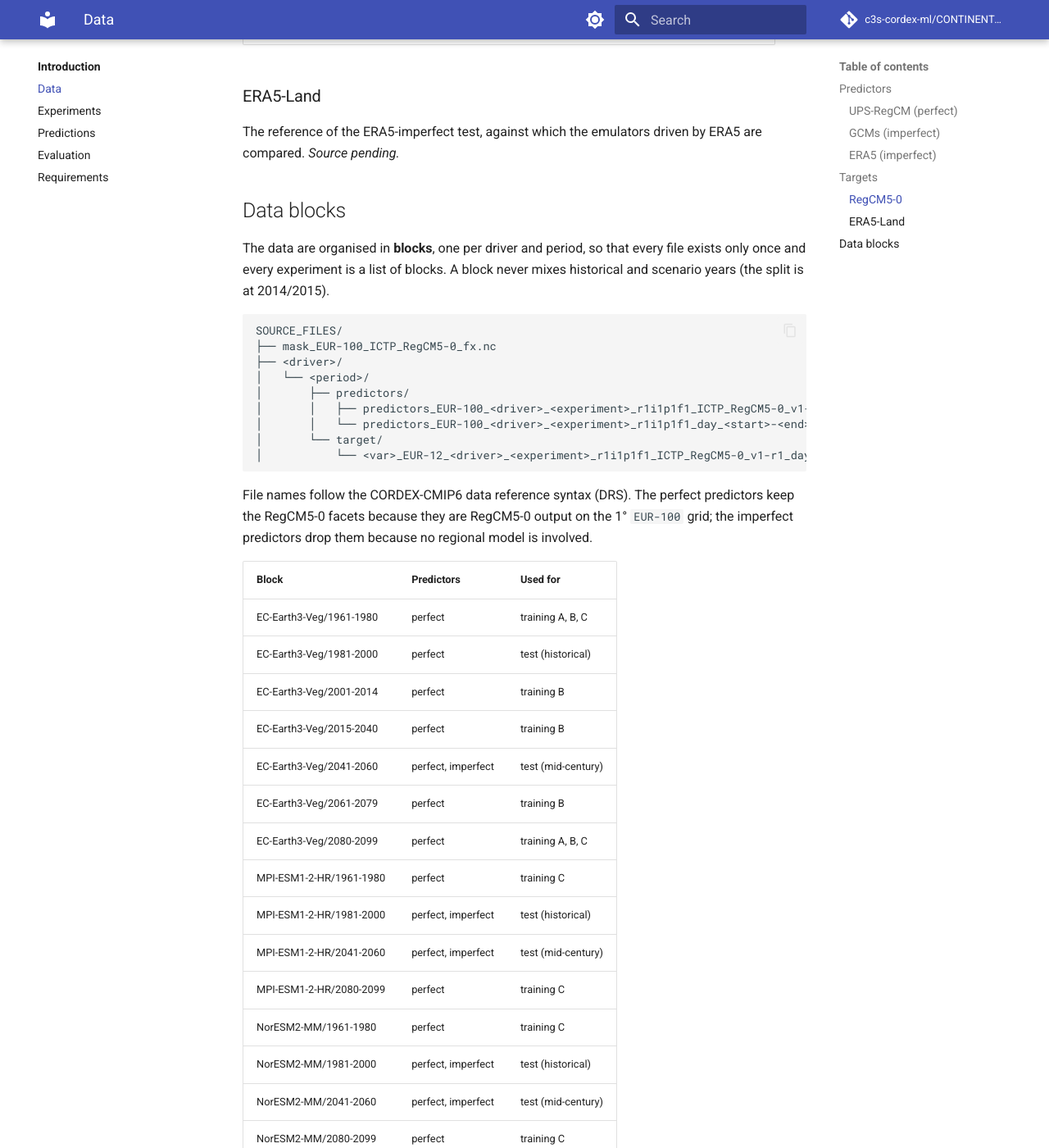
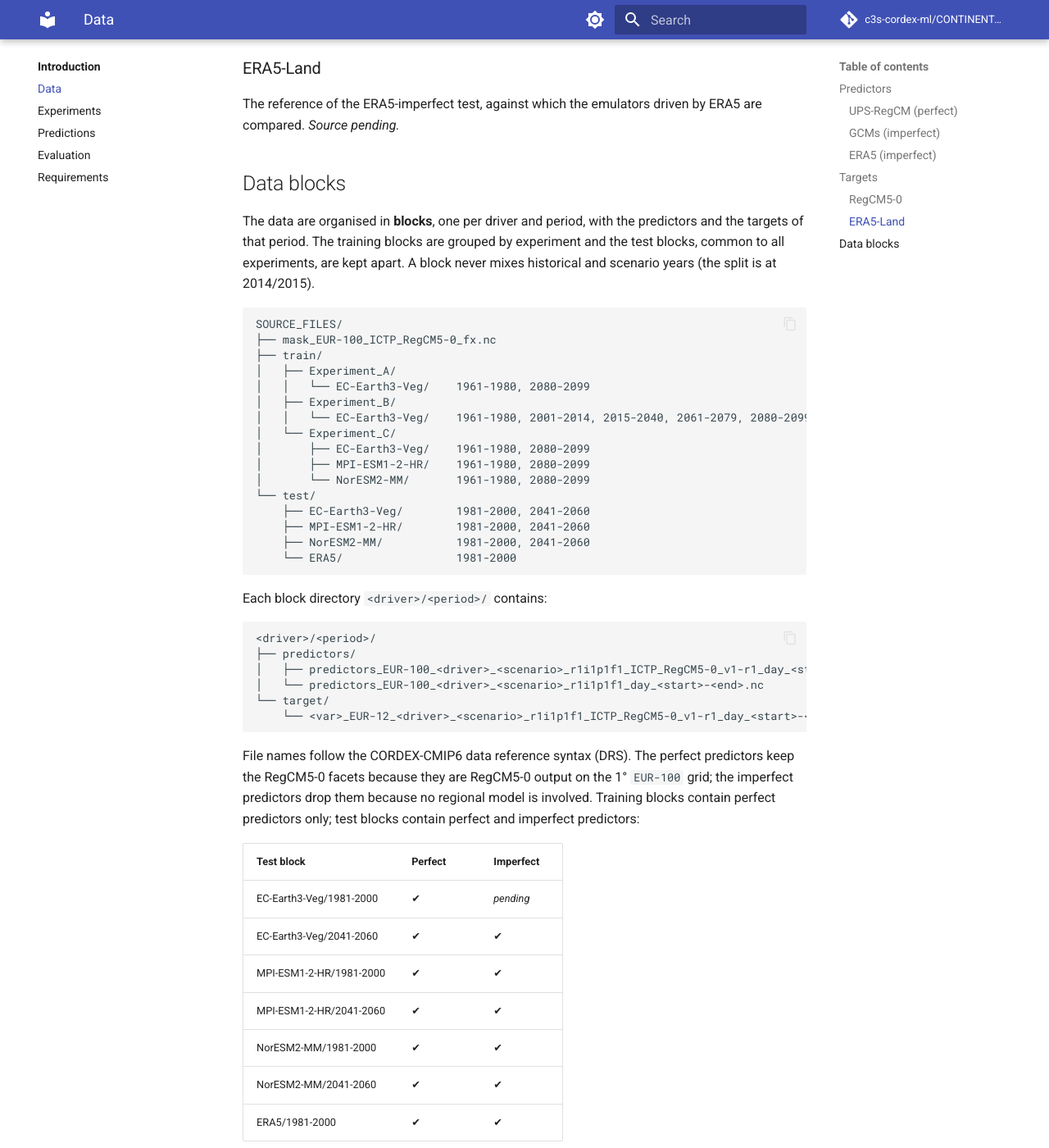
Before and after one commit to c3s-cordex-ml/CONTINENTAL-BENCH, an MkDocs documentation site: the page built from docs/introduction/data.md, in a window 1280 px wide and 1400 px high, scrolled down 2296 px. Shown: the whole window at 82% size. Built offline with MkDocs 1.6.1 and Material for MkDocs 9.7.7, drawn with Linux system fonts in a browser that asks for light colours; comment, search, counter and statistics services are not loaded; some of the changed text lies outside the part shown.

Commit message:
docs updated

````diff
--- a/docs/introduction/data.md
+++ b/docs/introduction/data.md
@@ -64,41 +64,50 @@ The reference of the ERA5-imperfect test, against which the emulators driven by
 
 ## Data blocks
 
-The data are organised in **blocks**, one per driver and period, so that every file exists only once and every experiment
-is a list of blocks. A block never mixes historical and scenario years (the split is at 2014/2015).
+The data are organised in **blocks**, one per driver and period, with the predictors and the targets of that period. The
+training blocks are grouped by experiment and the test blocks, common to all experiments, are kept apart. A block never mixes
+historical and scenario years (the split is at 2014/2015).
 
 ```
 SOURCE_FILES/
 ├── mask_EUR-100_ICTP_RegCM5-0_fx.nc
-├── <driver>/
-│   └── <period>/
-│       ├── predictors/
-│       │   ├── predictors_EUR-100_<driver>_<experiment>_r1i1p1f1_ICTP_RegCM5-0_v1-r1_day_<start>-<end>.nc   # perfect
-│       │   └── predictors_EUR-100_<driver>_<experiment>_r1i1p1f1_day_<start>-<end>.nc                       # imperfect
-│       └── target/
-│           └── <var>_EUR-12_<driver>_<experiment>_r1i1p1f1_ICTP_RegCM5-0_v1-r1_day_<start>-<end>.nc        # one per variable
+├── train/
+│   ├── Experiment_A/
+│   │   └── EC-Earth3-Veg/    1961-1980, 2080-2099
+│   ├── Experiment_B/
+│   │   └── EC-Earth3-Veg/    1961-1980, 2001-2014, 2015-2040, 2061-2079, 2080-2099
+│   └── Experiment_C/
+│       ├── EC-Earth3-Veg/    1961-1980, 2080-2099
+│       ├── MPI-ESM1-2-HR/    1961-1980, 2080-2099
+│       └── NorESM2-MM/       1961-1980, 2080-2099
+└── test/
+    ├── EC-Earth3-Veg/        1981-2000, 2041-2060
+    ├── MPI-ESM1-2-HR/        1981-2000, 2041-2060
+    ├── NorESM2-MM/           1981-2000, 2041-2060
+    └── ERA5/                 1981-2000
+```
+
+Each block directory `<driver>/<period>/` contains:
+
+```
+<driver>/<period>/
+├── predictors/
+│   ├── predictors_EUR-100_<driver>_<scenario>_r1i1p1f1_ICTP_RegCM5-0_v1-r1_day_<start>-<end>.nc   # perfect
+│   └── predictors_EUR-100_<driver>_<scenario>_r1i1p1f1_day_<start>-<end>.nc                       # imperfect (test blocks)
+└── target/
+    └── <var>_EUR-12_<driver>_<scenario>_r1i1p1f1_ICTP_RegCM5-0_v1-r1_day_<start>-<end>.nc        # one per variable
 ```
 
 File names follow the CORDEX-CMIP6 data reference syntax (DRS). The perfect predictors keep the RegCM5-0 facets because they are
-RegCM5-0 output on the 1° `EUR-100` grid; the imperfect predictors drop them because no regional model is involved.
+RegCM5-0 output on the 1° `EUR-100` grid; the imperfect predictors drop them because no regional model is involved. Training
+blocks contain perfect predictors only; test blocks contain perfect and imperfect predictors:
 
-| Block | Predictors | Used for |
+| Test block | Perfect | Imperfect |
 |---|---|---|
-| EC-Earth3-Veg/1961-1980 | perfect | training A, B, C |
-| EC-Earth3-Veg/1981-2000 | perfect | test (historical) |
-| EC-Earth3-Veg/2001-2014 | perfect | training B |
-| EC-Earth3-Veg/2015-2040 | perfect | training B |
-| EC-Earth3-Veg/2041-2060 | perfect, imperfect | test (mid-century) |
-| EC-Earth3-Veg/2061-2079 | perfect | training B |
-| EC-Earth3-Veg/2080-2099 | perfect | training A, B, C |
-| MPI-ESM1-2-HR/1961-1980 | perfect | training C |
-| MPI-ESM1-2-HR/1981-2000 | perfect, imperfect | test (historical) |
-| MPI-ESM1-2-HR/2041-2060 | perfect, imperfect | test (mid-century) |
-| MPI-ESM1-2-HR/2080-2099 | perfect | training C |
-| NorESM2-MM/1961-1980 | perfect | training C |
-| NorESM2-MM/1981-2000 | perfect, imperfect | test (historical) |
-| NorESM2-MM/2041-2060 | perfect, imperfect | test (mid-century) |
-| NorESM2-MM/2080-2099 | perfect | training C |
-| ERA5/1981-2000 | perfect, imperfect | test (evaluation) |
-
-The imperfect predictors of `EC-Earth3-Veg/1981-2000` will be added once the CMIP6 historical fields of EC-Earth3-Veg are available.
+| EC-Earth3-Veg/1981-2000 | ✔ | *pending* |
+| EC-Earth3-Veg/2041-2060 | ✔ | ✔ |
+| MPI-ESM1-2-HR/1981-2000 | ✔ | ✔ |
+| MPI-ESM1-2-HR/2041-2060 | ✔ | ✔ |
+| NorESM2-MM/1981-2000 | ✔ | ✔ |
+| NorESM2-MM/2041-2060 | ✔ | ✔ |
+| ERA5/1981-2000 | ✔ | ✔ |
````
Also changed, not shown: docs/contributing/evaluation.md (+1 -1 lines), docs/images/data_maps.png.
